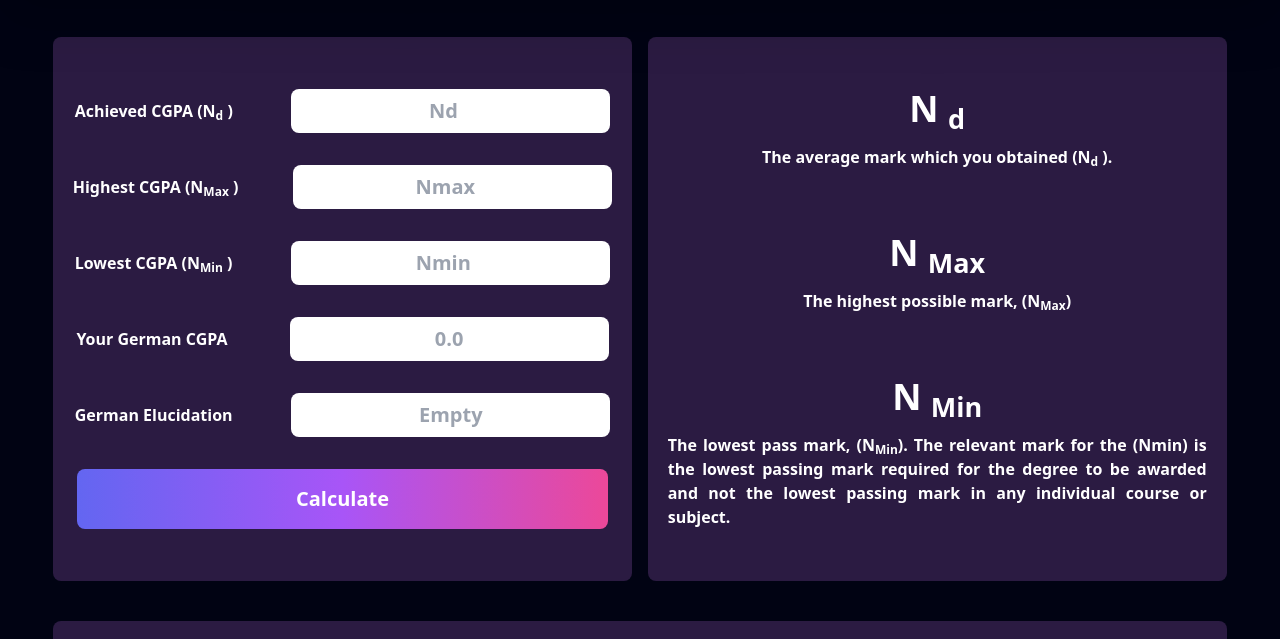
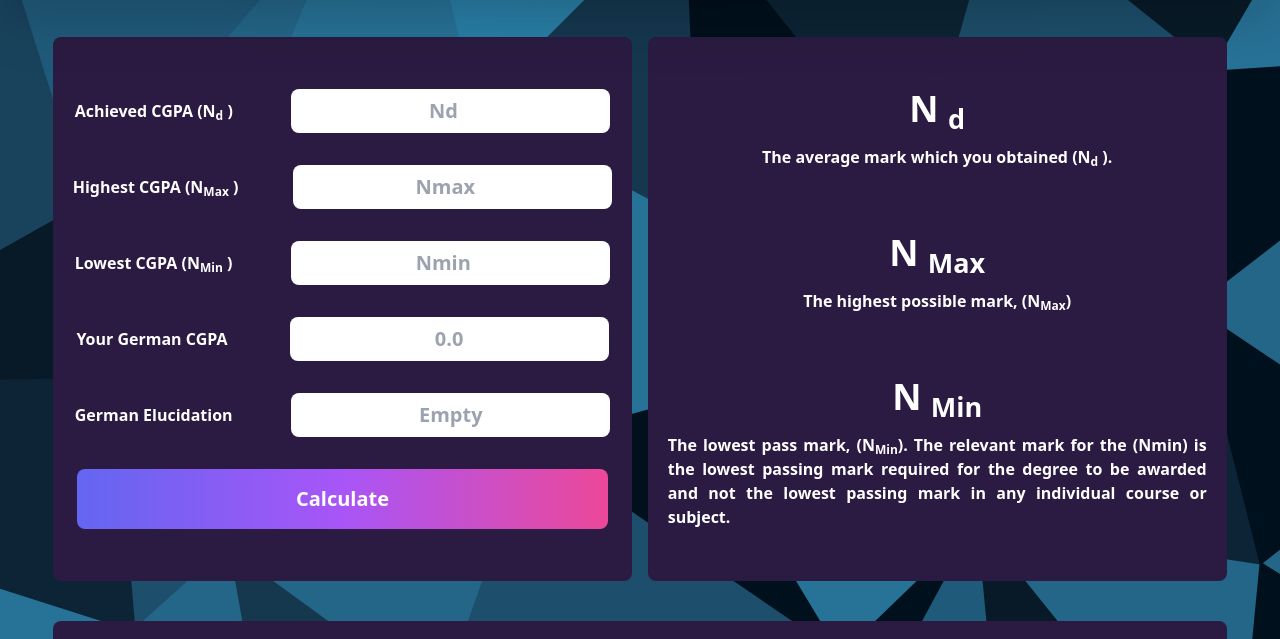
Before and after one commit to rayhan60611/german-grade-conversion, a plain HTML site: page index.html in a window 1280 px wide. Shown: the part 103-742 px from the top of the page. Drawn offline with nearby package versions, Linux system fonts and the light colour scheme.

Commit message:
background image change

```diff
--- a/index.html
+++ b/index.html
@@ -14,7 +14,9 @@
       src="https://unpkg.com/ionicons@7.1.0/dist/ionicons/ionicons.js"
     ></script>
   </head>
-  <body class="bg-[#010313] text-white">
+  <body
+    class="bg-[#010313] text-white bg-[url('./images/low-poly-grid-haikei.svg')] bg-cover bg-center bg-no-repeat"
+  >
     <!-- header -->
     <header class="bg-[#2B1B42] drop-shadow-2xl">
       <h1
```
Also changed, not shown: images/low-poly-grid-haikei.svg (added).
